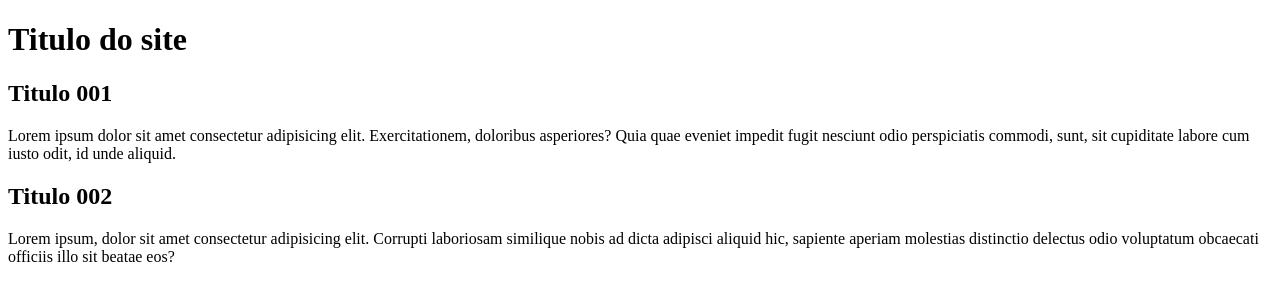
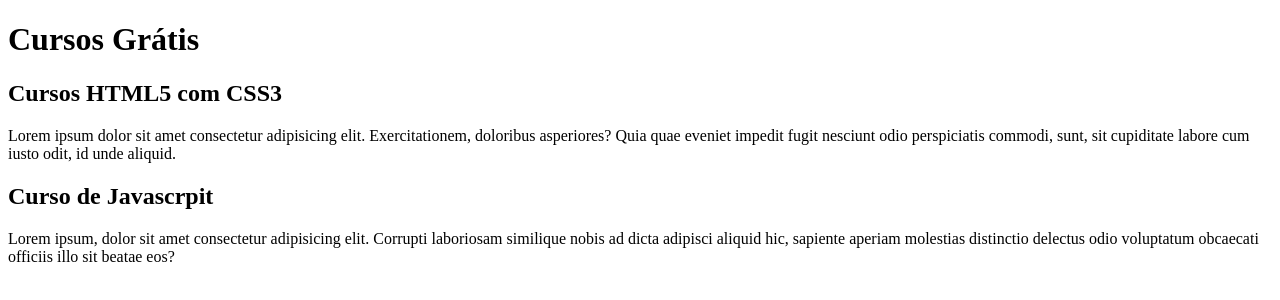
Before and after one commit to danielmendesm/projeto-site, a plain HTML site: page index.html in a window 1280 px wide. Drawn offline with Linux system fonts and the light colour scheme.

Commit message:
comecei a escrever

```diff
--- a/index.html
+++ b/index.html
@@ -9,14 +9,14 @@
 <body>
     <main>
         <header>
-            <h1>Titulo do site</h1>
+            <h1>Cursos Grátis</h1>
         </header>
         <article>
-            <h2>Titulo 001</h2>
+            <h2>Cursos HTML5 com CSS3</h2>
             <p>Lorem ipsum dolor sit amet consectetur adipisicing elit. Exercitationem, doloribus asperiores? Quia quae eveniet impedit fugit nesciunt odio perspiciatis commodi, sunt, sit cupiditate labore cum iusto odit, id unde aliquid.</p>
         </article>
         <article>
-            <h2>Titulo 002</h2>
+            <h2>Curso de Javascrpit</h2>
             <p>Lorem ipsum, dolor sit amet consectetur adipisicing elit. Corrupti laboriosam similique nobis ad dicta adipisci aliquid hic, sapiente aperiam molestias distinctio delectus odio voluptatum obcaecati officiis illo sit beatae eos?</p>
         </article>
     </main>
```
